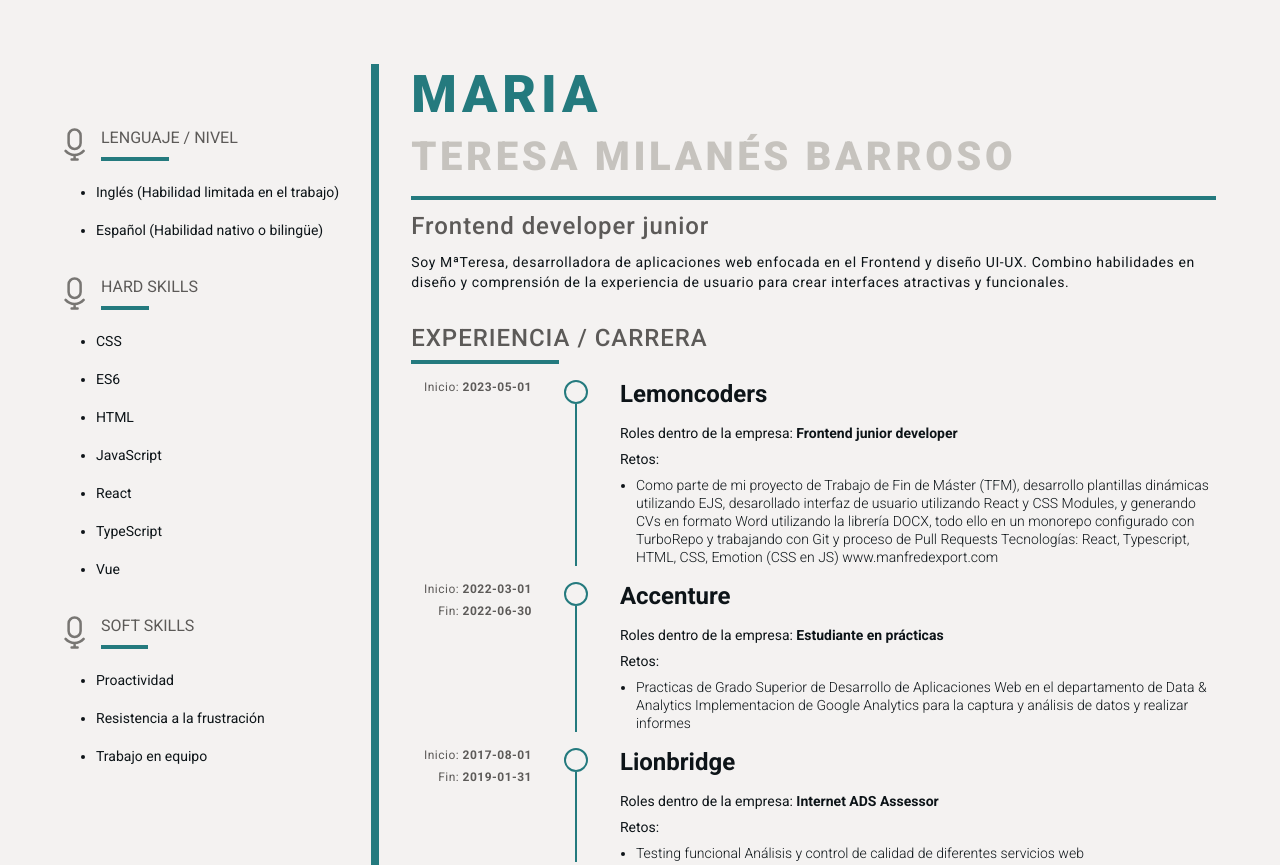
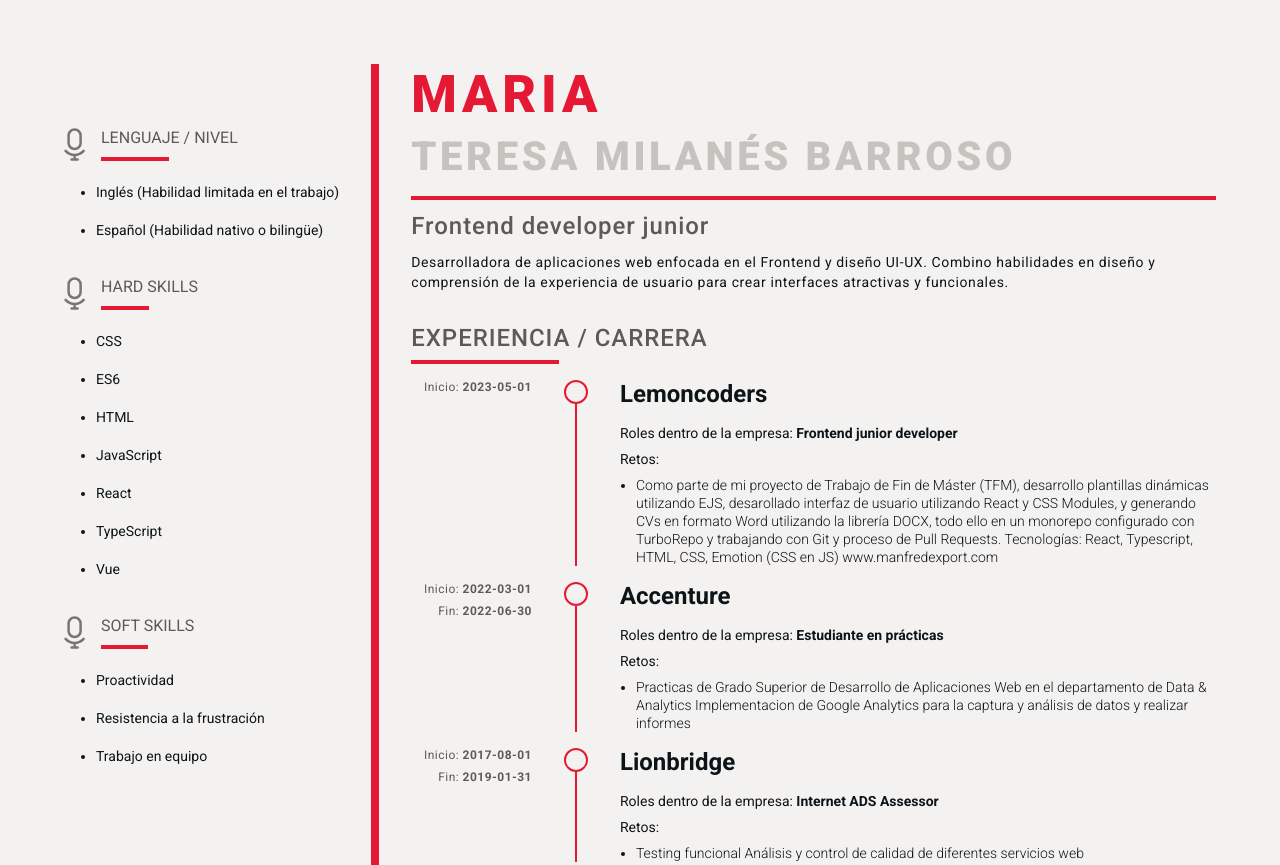
Before and after one commit to MTeresaMB/CV-MTeresaMilanesBarroso, a plain HTML site: page index.html in a window 1280 px wide. Shown: the top 865 px of the page. Drawn offline with Linux system fonts and the light colour scheme.

Commit message:
fixed errors

```diff
--- a/index.html
+++ b/index.html
@@ -26,7 +26,7 @@
         --spacing_64: calc(var(--spacing_base) * 16);
 
         /* colors */
-        --primary_color: #247A7E; /* only this color can be changed  */
+        --primary_color: #E61934; /* only this color can be changed  */
         --white_color: #f4f2f1;
         --black_color: #0d1418;
         --gray_color_600: #c6c3be;
@@ -369,7 +369,7 @@
     <h1>Maria <br /><span>Teresa Milanés Barroso</span></h1>
     <hr />
     <p class="job-title">Frontend developer junior</p>
-    <p>Soy MªTeresa, desarrolladora de aplicaciones web enfocada en el Frontend y
+    <p>Desarrolladora de aplicaciones web enfocada en el Frontend y
 diseño UI-UX. Combino habilidades en diseño y comprensión de la experiencia
 de usuario para crear interfaces atractivas y funcionales.</p>
 
@@ -499,7 +499,7 @@ de usuario para crear interfaces atractivas y funcionales.</p>
             <p>Roles dentro de la empresa: <b>Frontend junior developer</b></p>
               <p>Retos:</p>
                 <ul>
-                    <li>Como parte de mi proyecto de Trabajo de Fin de Máster (TFM), desarrollo plantillas dinámicas utilizando EJS, desarollado interfaz de usuario utilizando React y CSS Modules, y generando CVs en formato Word utilizando la librería DOCX, todo ello en un monorepo configurado con TurboRepo y trabajando con Git y proceso de Pull Requests
+                    <li>Como parte de mi proyecto de Trabajo de Fin de Máster (TFM), desarrollo plantillas dinámicas utilizando EJS, desarollado interfaz de usuario utilizando React y CSS Modules, y generando CVs en formato Word utilizando la librería DOCX, todo ello en un monorepo configurado con TurboRepo y trabajando con Git y proceso de Pull Requests.
 
 Tecnologías: React, Typescript, HTML, CSS, Emotion (CSS en JS)
 
```
